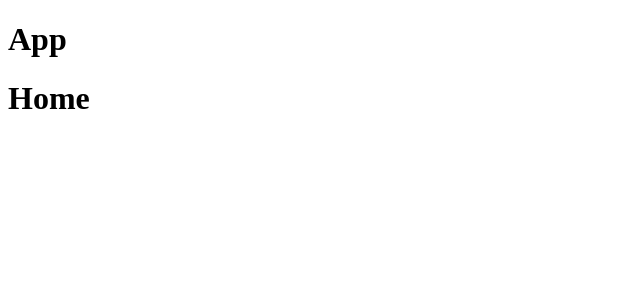
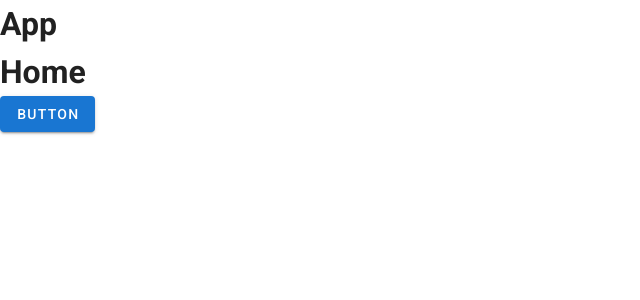
Before and after one commit to placideirandora/net-pix-frontend-with-vuejs-graphql, a Vue app in the folder client/: page / in a window 1280 px wide. Shown: the top 300 px of the page, without its empty margins (0-640 px from the left). Built offline with nearby package versions, Linux system fonts and the light colour scheme.

Commit message:
Set up Vuetify for Reusing its UI Components

```diff
--- a/client/package.json
+++ b/client/package.json
@@ -10,9 +10,11 @@
     "lint": "vue-cli-service lint"
   },
   "dependencies": {
+    "@babel/polyfill": "^7.4.4",
     "core-js": "^3.6.4",
     "vue": "^2.6.11",
     "vue-router": "^3.1.5",
+    "vuetify": "^2.2.11",
     "vuex": "^3.1.2"
   },
   "devDependencies": {
@@ -32,6 +34,7 @@
     "node-sass": "^4.12.0",
     "prettier": "^1.19.1",
     "sass-loader": "^8.0.2",
+    "vue-cli-plugin-vuetify": "^2.0.5",
     "vue-template-compiler": "^2.6.11"
   },
   "eslintConfig": {
@@ -62,7 +65,8 @@
   },
   "browserslist": [
     "> 1%",
-    "last 2 versions"
+    "last 2 versions",
+    "not ie <= 10"
   ],
   "jest": {
     "preset": "@vue/cli-plugin-unit-jest"
--- a/client/public/index.html
+++ b/client/public/index.html
@@ -6,6 +6,8 @@
     <meta name="viewport" content="width=device-width,initial-scale=1.0">
     <link rel="icon" href="<%= BASE_URL %>favicon.ico">
     <title><%= htmlWebpackPlugin.options.title %></title>
+    <link rel="stylesheet" href="https://fonts.googleapis.com/css?family=Roboto:100,300,400,500,700,900">
+    <link rel="stylesheet" href="https://fonts.googleapis.com/css?family=Material+Icons">
   </head>
   <body>
     <noscript>
--- a/client/src/App.vue
+++ b/client/src/App.vue
@@ -1,8 +1,8 @@
 <template>
-  <div id="app">
+  <v-app>
     <div id="nav">
       <h1>App</h1>
     </div>
     <router-view />
-  </div>
+  </v-app>
 </template>
--- a/client/src/components/Home.vue
+++ b/client/src/components/Home.vue
@@ -1,6 +1,7 @@
 <template>
   <div class="home">
     <h1>Home</h1>
+    <v-btn color="primary">Button</v-btn>
   </div>
 </template>
 
--- a/client/src/main.js
+++ b/client/src/main.js
@@ -2,11 +2,14 @@ import Vue from 'vue';
 import App from './App.vue';
 import router from './router';
 import store from './store';
+import vuetify from './plugins/vuetify';
+import '@babel/polyfill';
 
 Vue.config.productionTip = false;
 
 new Vue({
   router,
   store,
+  vuetify,
   render: h => h(App)
 }).$mount('#app');
--- /dev/null
+++ b/client/src/plugins/vuetify.js
@@ -0,0 +1,21 @@
+import Vue from 'vue';
+import Vuetify from 'vuetify';
+import colors from 'vuetify/lib/util/colors';
+import 'vuetify/dist/vuetify.min.css';
+
+Vue.use(Vuetify);
+
+export default new Vuetify({
+  icons: {
+    iconfont: 'md'
+  },
+  theme: {
+    primary: colors.blue.darken1,
+    secondary: colors.blue.lighten1,
+    accent: colors.red.lighten1,
+    error: colors.red.accent4,
+    warning: colors.amber.base,
+    info: colors.blue.accent3,
+    success: colors.green.darken4
+  }
+});
```
